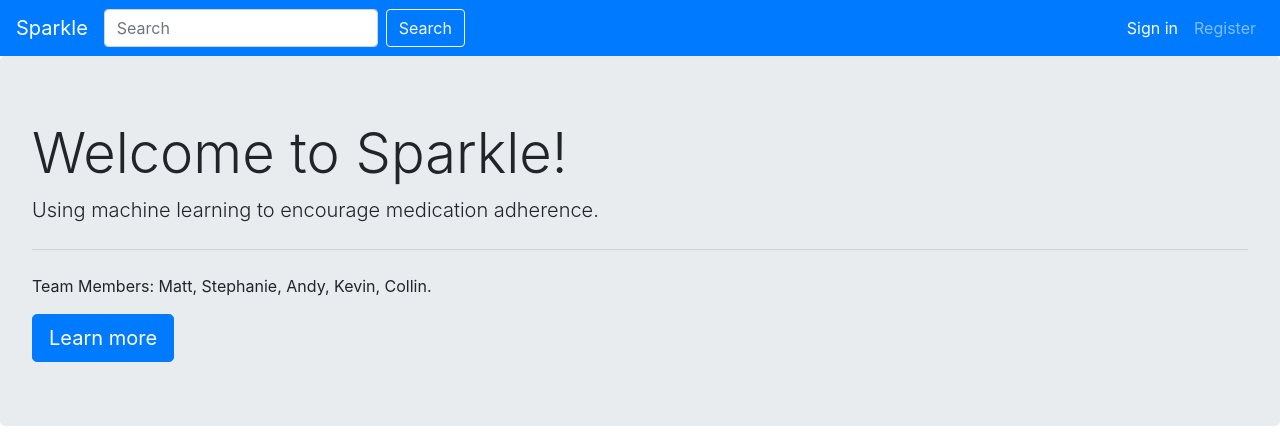
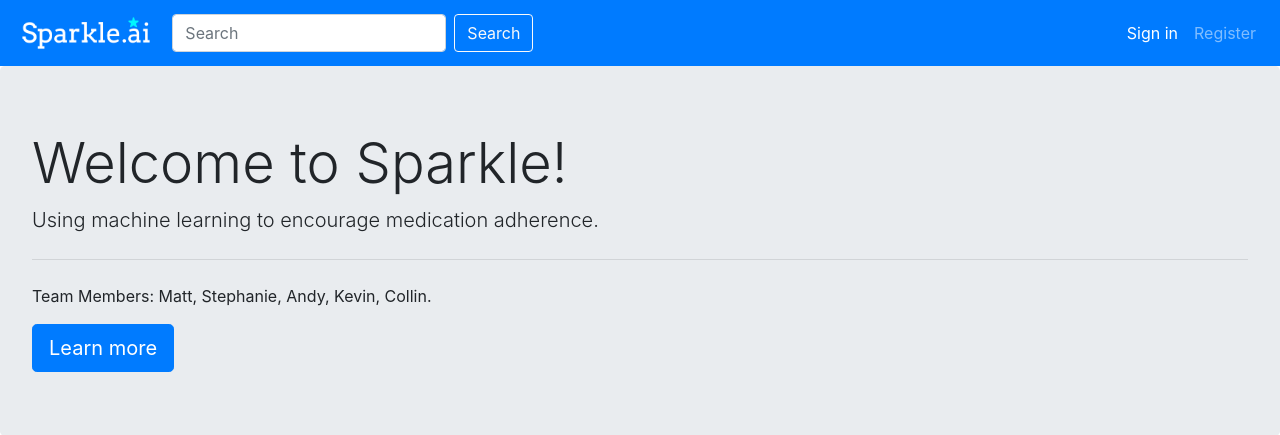
Before and after one commit to msarmi9/Sparkle, a Flask app: page / in a window 1280 px wide. Shown: the top 435 px of the page. Run offline with Flask 2, Linux system fonts and the light colour scheme; some libraries are stand-ins or nearby versions.

Commit message:
add new logo to web app

```diff
--- a/app/templates/index.html
+++ b/app/templates/index.html
@@ -51,7 +51,9 @@
     <body>
     	<!-- navbar -->
     	<nav class="navbar navbar-expand-lg navbar-dark bg-primary">
-		  <a class="navbar-brand" href="#">Sparkle</a>
+		  <a class="navbar-brand" href="/home">
+		  	<img src={{url_for("static", filename="logo.png")}} height="40">
+		  </a>
 		  <button class="navbar-toggler" type="button" data-toggle="collapse" data-target="#navbarSupportedContent" aria-controls="navbarSupportedContent" aria-expanded="false" aria-label="Toggle navigation">
 		    <span class="navbar-toggler-icon"></span>
 		  </button>
--- a/app/templates/splash.html
+++ b/app/templates/splash.html
@@ -6,6 +6,6 @@
 	  <p class="lead">Using machine learning to encourage medication adherence.</p>
 	  <hr class="my-4">
 	  <p>Team Members: Matt, Stephanie, Andy, Kevin, Collin.</p>
-	  <a class="btn btn-primary btn-lg" href="#" role="button">Learn more</a>
+	  <a class="btn btn-primary btn-lg" href="https://github.com/msarmi9/Sparkle" role="button">Learn more</a>
 	</div>
 {% endblock %}
```
Also changed, not shown: app/static/logo.png (added).
